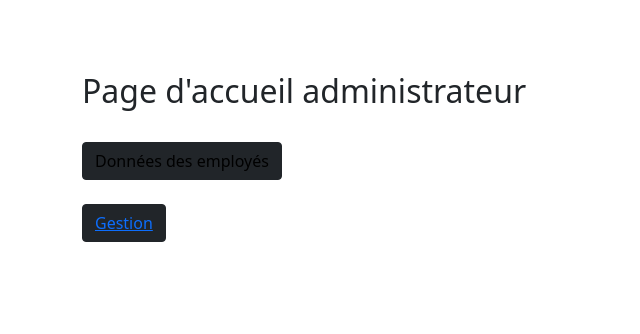
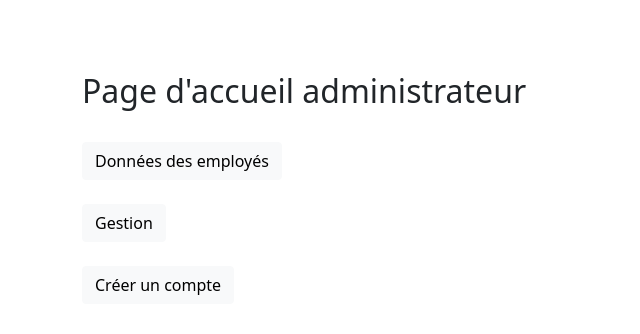
Before and after one commit to agcapitaine/P2ICapitaine, a PHP site: page / in a window 1280 px wide. Shown: the top 334 px of the page, without its empty margins (0-640 px from the left). Run offline with PHP 8.4, Linux system fonts and the light colour scheme.

Commit message:
légères updates : boutons et mise en forme

```diff
--- a/RescueRH/Connexion.php
+++ b/RescueRH/Connexion.php
@@ -45,8 +45,9 @@ require_once('include/head.php');
                 <button type="submit" class="btn btn-primary">Me connecter</button>
                 <br>
                 <br>
-                <button type="submit" class="btn btn-secondary">Créer son compte</button>
+
             </form>
+            <a href="creation_compte.php" class="btn btn-light" tabindex="-1" role="button" aria-disabled="true">Créer son compte</a>
         </div>
         <?php
     }
--- a/RescueRH/index.php
+++ b/RescueRH/index.php
@@ -9,9 +9,11 @@ require_once('include/head.php');
 <main class="mt-5 pt-4">
 <h2>Page d'accueil administrateur</h2>
 <br>
-<button type="button" class="btn btn-dark"><a href="ListeEmployes.php" class = "a">Données des employés</a></button>
+<a href="ListeEmployes.php" class="btn btn-light" tabindex="-1" role="button" aria-disabled="true">Données des employés</a>
 <br> <br>
-<button type="button" class="btn btn-dark"><a href="Gestion.php">Gestion</a></button>
+<a href="Gestion.php"  class="btn btn-light" tabindex="-1" role="button" aria-disabled="true">Gestion</a>
+<br> <br>
+<a href="creation_compte.php"  class="btn btn-light" tabindex="-1" role="button" aria-disabled="true">Créer un compte</a>
 
 </main>
 </div>
```
Also changed, not shown: RescueRH/DonneeEmploye.php (+14 -0 lines), RescueRH/ListeEmployes.php (+14 -0 lines), 1 other file.
